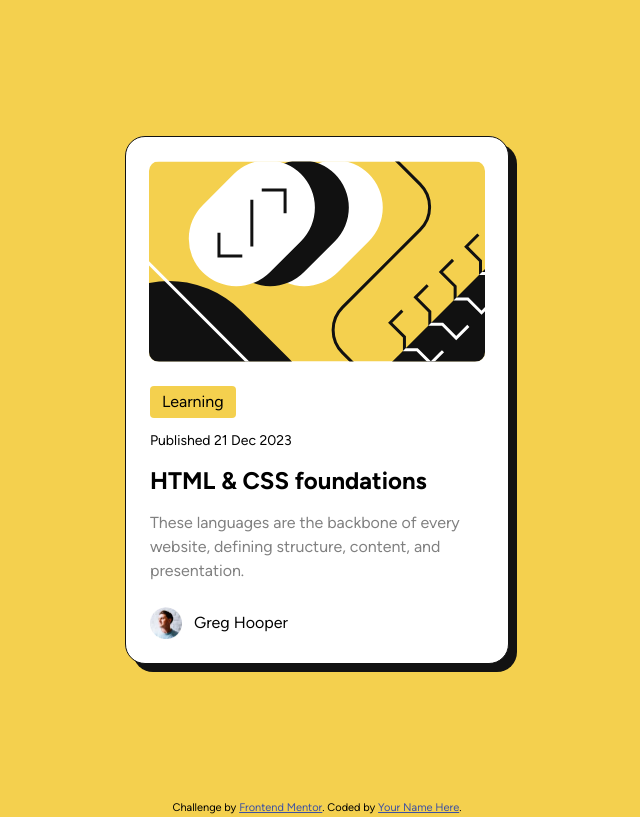
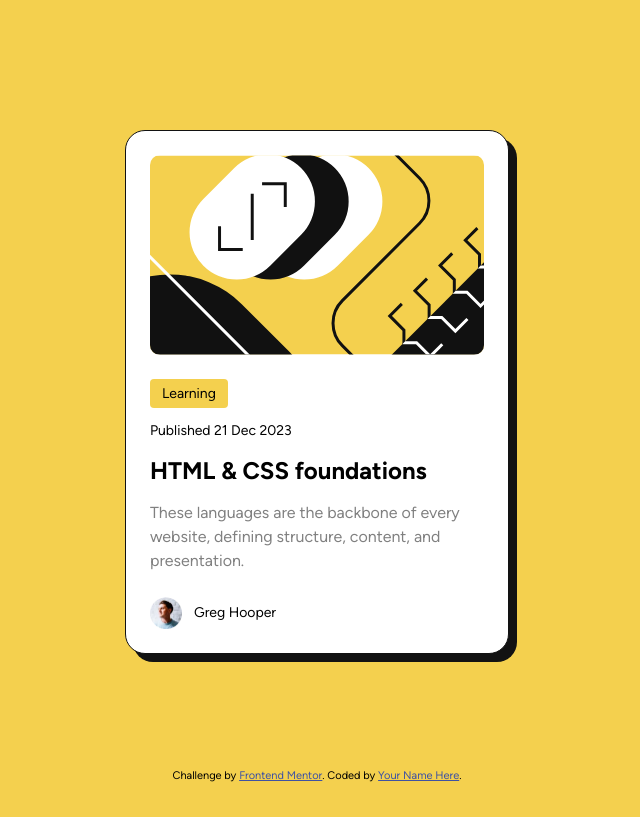
Before and after one commit to CJ-Cepe/fm-blog-preview-card, a plain HTML site: page index.html in a window 1280 px wide. Shown: the whole page, without its empty margins (323-963 px from the left). Drawn offline with Linux system fonts and the light colour scheme.

Commit message:
Style: tweak some styles

```diff
--- a/style.css
+++ b/style.css
@@ -13,6 +13,16 @@
     padding: 0;
     line-height: 150%;
 }
+
+
+.bold {
+    font-weight: 500;
+}
+
+.bolder {
+    font-weight: 800;
+}
+
 
 body {
     --yellow: hsl(47, 88%, 63%);
@@ -30,7 +40,11 @@ body {
     font-size: 1rem;
 
     background-color: var(--yellow);
+
+    display: flex;
+    flex-direction: column;
     height: 100vh;
+    padding: 1rem;
 }
 
 main {
@@ -39,13 +53,13 @@ main {
     display: flex;
     justify-content: center;
     align-items: center;
+    margin: auto;
 }
 
 .card {
     background-color: var(--black);
     max-width: 384px;
     border-radius: var(--major-radius);
-
 
     position: relative;
     transform: translate(8px, 8px);
@@ -54,21 +68,28 @@ main {
 .content {
     background-color: var(--white);
     border-radius: var(--major-radius);
-    border: 1px solid var(--black);
+    border: 1.5px solid var(--black);
     padding: var(--major-space);
 
     position: relative;
     transform: translate(-8px, -8px);
+    transition: transform 0.1s ease-out;
 
     display: flex;
     flex-direction: column;
     gap: var(--major-space);
+    align-items: flex-start;
+}
+
+.content:hover {
+    transform: translate(-16px, -16px);
 }
 
 /* ILLUSTRATION */
 .content > img {
     align-self: center;
     border-radius: var(--minor-radius);
+    max-height: 200px;
 }
 
 /* TEXT */
@@ -76,30 +97,35 @@ main {
     display: flex;
     flex-direction: column;
     gap: var(--minor-space);
+
+    align-items: flex-start;
 }
 
 .text > .tag {
-    align-self: flex-start;
-
     background-color: var(--yellow);
     border-radius: 4px;
     padding: 4px 12px;
+    font-size: 14px;
 }
 
 .text > .date {
     font-size: 14px;
-    font-weight: 400;
 }
 
 .text > h1 {
     font-size: 24px;
+    cursor: pointer;
+    transition: color 0.1s ease-in-out;
+}
+
+.text > h1:hover {
+    color: var(--yellow);
 }
 
 .text > p:last-child {
     font-size: 16px;
     color: var(--grey);
 }
-
 
 /* AUTHOR */
 .content > .author {
@@ -110,10 +136,11 @@ main {
 
 .content > .author > img {
     max-width: 32px;
+    aspect-ratio: 1 / 1;
 }
 
 .content > .author > .name {
-
+    font-size: 14px;
 }
 
 /* ATTRIBUTION */
@@ -125,12 +152,3 @@ main {
 .attribution a {
     color: hsl(228, 45%, 44%);
 }
-
-
-.bold {
-    font-weight: 500;
-}
-
-.bolder {
-    font-weight: 800;
-}
```
